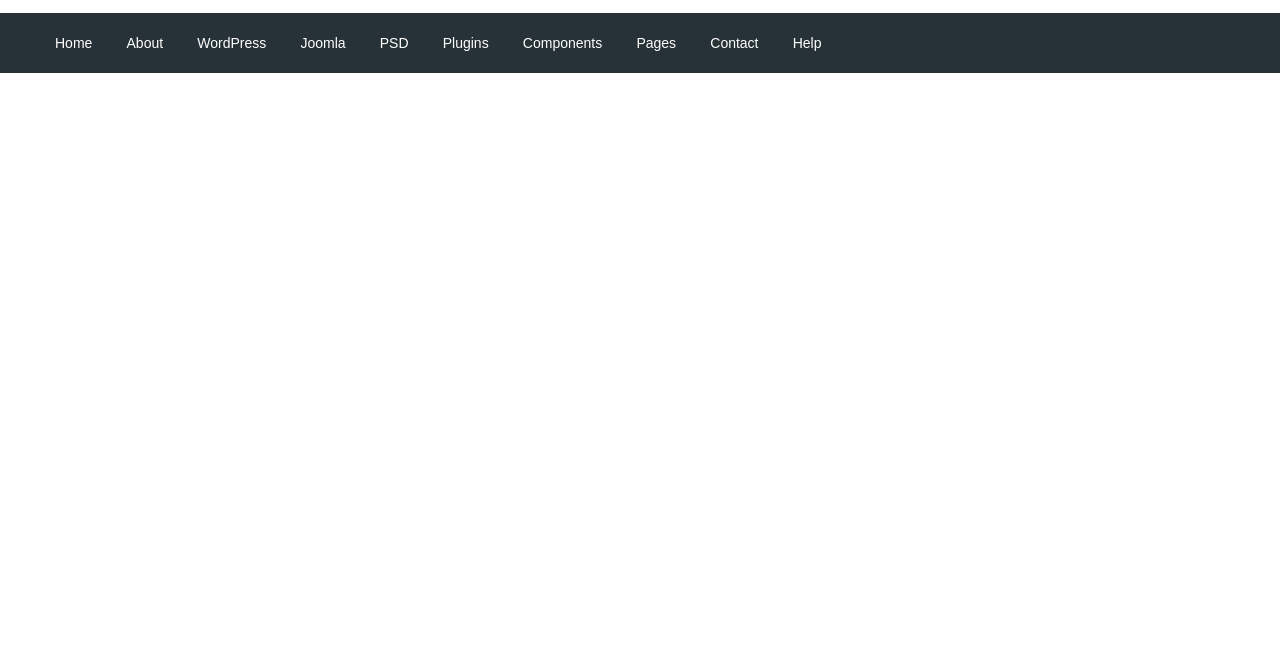
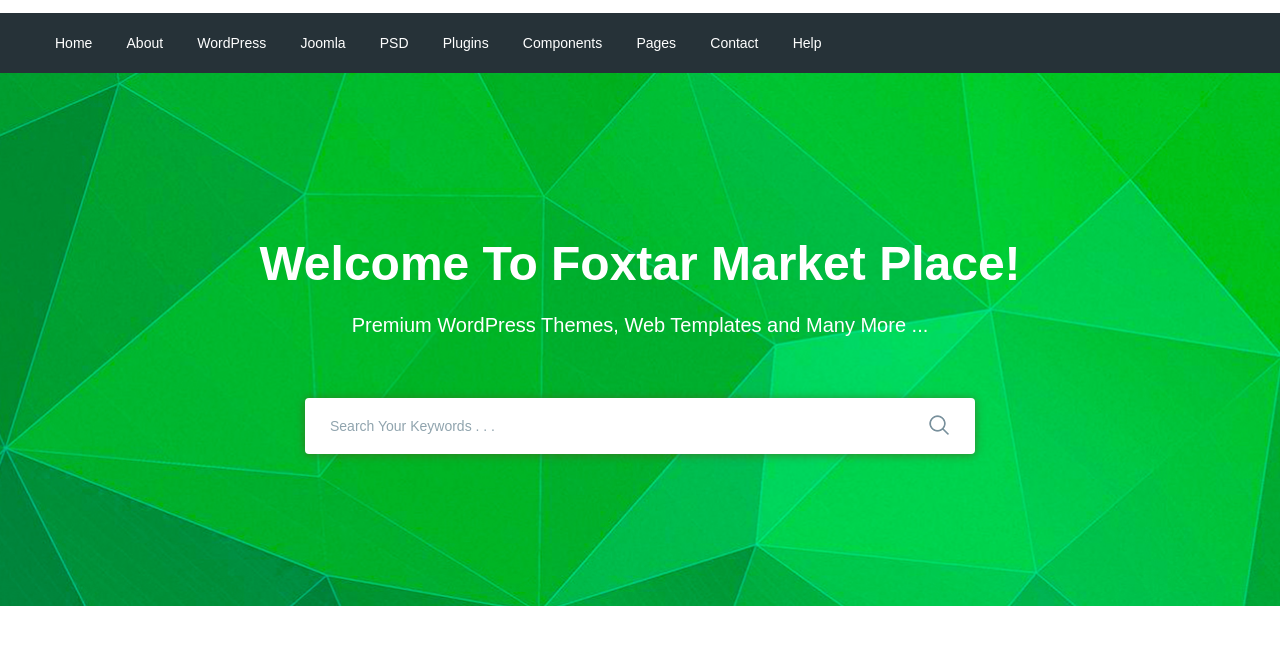
Before and after one commit to maksimum44/moderno, a website: page app/index.html in a window 1280 px wide. Shown: the part 77-722 px from the top of the page. Drawn offline with nearby package versions, Linux system fonts and the light colour scheme; files that its build step writes are made by us from their sources.

Commit message:
addet search section

```diff
--- a/app/index.html
+++ b/app/index.html
@@ -5,7 +5,10 @@
     <meta name="viewport" content="width=device-width, initial-scale=1.0" />
     <meta http-equiv="X-UA-Compatible" content="ie=edge" />
     <title>MODERNO</title>
-    <link href="https://fonts.googleapis.com/css?family=Roboto:500,700&display=swap" rel="stylesheet">
+    <link
+      href="https://fonts.googleapis.com/css?family=Roboto:500,700&display=swap"
+      rel="stylesheet"
+    />
     <link rel="stylesheet" href="css/libs.min.css" />
     <link rel="stylesheet" href="css/style.min.css" />
   </head>
@@ -91,6 +94,31 @@
         </div>
       </div>
     </header>
+    <!-- ===========================================/Search/============================================ -->
+    <section
+      class="search"
+      style="background-image: url(../images/search-bg.jpg);">
+      <div class="container">
+        <div class="search__inner">
+          <div class="search__inner-title">
+            Welcome To Foxtar Market Place!
+          </div>
+          <div class="search__inner-text">
+            Premium WordPress Themes, Web Templates and Many More ...
+          </div>
+          <div class="search__inner-form">
+            <form>
+              <input
+                type="text"
+                placeholder="Search Your Keywords . . ."required/>
+              <button type="submit">
+                <img src="images/icons/search.png" alt="" />
+              </button>
+            </form>
+          </div>
+        </div>
+      </div>
+    </section>
 
     <script src="https://ajax.googleapis.com/ajax/libs/jquery/3.4.1/jquery.min.js"></script>
     <script src="js/libs.min.js"></script>
--- a/app/scss/style.scss
+++ b/app/scss/style.scss
@@ -38,15 +38,71 @@
   align-items: center;
   height: 60px;
 }
-.menu__list{
-    li{
-        display: inline-block;
-        & + li{
-            margin-left: 30px;
-        }
+.menu__list {
+  li {
+    display: inline-block;
+    & + li {
+      margin-left: 30px;
     }
-    a{
-        color: #fff;
-        font-size: 14px;
+  }
+  a {
+    color: #fff;
+    font-size: 14px;
+  }
+}
+// =========/Search/=========
+
+.search {
+  background-repeat: no-repeat;
+  background-size: cover;
+  background-position: center;
+  min-height: 533px;
+}
+.search__inner {
+  padding: 155px 0px 100px;
+  color: #fff;
+  text-align: center;
+  &-title {
+    margin-bottom: 10px;
+    font-size: 48px;
+    font-weight: 700;
+    line-height: 72px;
+  }
+  &-text {
+    margin-bottom: 58px;
+    font-size: 20px;
+    font-weight: 500;
+    line-height: 30px;
+  }
+  &-form {
+    max-width: 670px;
+    margin: 0 auto;
+    position: relative;
+  }
+  input {
+    display: block;
+    width: 100%;
+    box-shadow: 0px 1px 10px 0px rgba(71, 104, 34, 0.75);
+    border-radius: 4px;
+    height: 56px;
+    border: none;
+    font-size: 14px;
+    font-weight: 500;
+    padding-left: 25px;
+    padding-right: 60px;
+    &:focus {
+      border: 1px solid rgb(1, 194, 1);
     }
+    &::placeholder {
+      color: #90a4ae;
+      font-weight: 500;
+    }
+  }
+  button {
+    position: absolute;
+    border: none;
+    background-color: transparent;
+    right: 20px;
+    top: 16px;
+  }
 }
```
Also changed, not shown: app/images/icons/search.png (added), app/images/search-bg.jpg (added).
